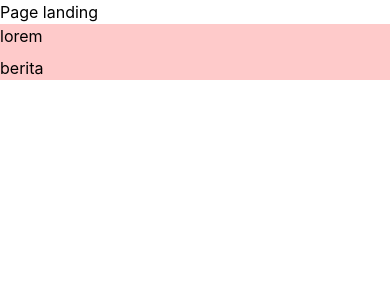
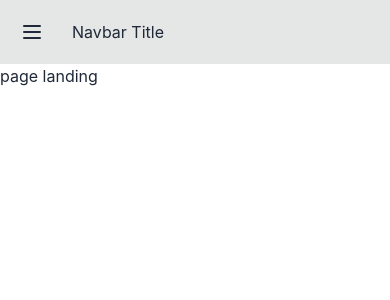
Before and after one commit to TA-Aplikasi-Pengiriman-Barang/predecessor-user-client, a Next.js app: page / in a window 390 px wide. Shown: the top 300 px of the page. Built offline with nearby package versions, Linux system fonts and the light colour scheme.

Commit message:
layout navburger

```diff
--- /dev/null
+++ b/components/Layout/index.tsx
@@ -0,0 +1,64 @@
+import Link from "next/link";
+import { ReactNode } from "react";
+
+import Sidebar from "../Sidebar";
+
+interface LayoutProps {
+  children: ReactNode;
+}
+
+export default function Layout(props: LayoutProps) {
+  const { children } = props;
+  return (
+    <div className="drawer">
+      <input id="my-drawer-3" type="checkbox" className="drawer-toggle" />
+      <div className="drawer-content flex flex-col">
+        {/* <!-- Navbar --> */}
+        <div className="w-full navbar bg-base-300">
+          <div className="flex-none lg:hidden">
+            <label htmlFor="my-drawer-3" className="btn btn-square btn-ghost">
+              <svg
+                xmlns="http://www.w3.org/2000/svg"
+                fill="none"
+                viewBox="0 0 24 24"
+                className="inline-block w-6 h-6 stroke-current"
+              >
+                <path
+                  strokeLinecap="round"
+                  strokeLinejoin="round"
+                  strokeWidth="2"
+                  d="M4 6h16M4 12h16M4 18h16"
+                ></path>
+              </svg>
+            </label>
+          </div>
+          <div className="flex-1 px-2 mx-2">Navbar Title</div>
+          <div className="flex-none hidden lg:block px-2">
+            <ul className="menu menu-horizontal space-x-2">
+              <Link href="/">Beranda</Link>
+              <Link href="/berita">Berita Bikun</Link>
+              <Link href="/"></Link>
+              <Link href="/">Rute Bikun</Link>
+              <Link href="/">Jadwal Bikun</Link>
+              <Link href="/">Bantuan</Link>
+            </ul>
+          </div>
+        </div>
+        {/* <!-- Page content here --> */}
+        {children}
+      </div>
+      <div className="drawer-side">
+        <label htmlFor="my-drawer-3" className="drawer-overlay"></label>
+        <ul className="menu p-4 w-80 bg-base-100">
+          {/* <!-- Sidebar content here --> */}
+          <Link href="/">Beranda</Link>
+          <Link href="/berita">Berita Bikun</Link>
+          <Link href="/"></Link>
+          <Link href="/">Rute Bikun</Link>
+          <Link href="/">Jadwal Bikun</Link>
+          <Link href="/">Bantuan</Link>
+        </ul>
+      </div>
+    </div>
+  );
+}
--- a/components/Sidebar/index.tsx
+++ b/components/Sidebar/index.tsx
@@ -1,10 +1,57 @@
-import Link from "next/link"
+import Link from "next/link";
 
 export default function sidebar() {
   return (
-    <div className="flex flex-col space-y-2 bg-red-200">
-        <Link href="/">lorem</Link>
-        <Link href="/berita">berita</Link>
-    </div>
-  )
+    <></>
+    // <div className="drawer">
+    //   <input id="my-drawer-3" type="checkbox" className="drawer-toggle" />
+    //   <div className="drawer-content flex flex-col">
+    //     {/* <!-- Navbar --> */}
+    //     <div className="w-full navbar bg-base-300">
+    //       <div className="flex-none lg:hidden">
+    //         <label htmlFor="my-drawer-3" className="btn btn-square btn-ghost">
+    //           <svg
+    //             xmlns="http://www.w3.org/2000/svg"
+    //             fill="none"
+    //             viewBox="0 0 24 24"
+    //             className="inline-block w-6 h-6 stroke-current"
+    //           >
+    //             <path
+    //               strokeLinecap="round"
+    //               strokeLinejoin="round"
+    //               strokeWidth="2"
+    //               d="M4 6h16M4 12h16M4 18h16"
+    //             ></path>
+    //           </svg>
+    //         </label>
+    //       </div>
+    //       <div className="flex-1 px-2 mx-2">Navbar Title</div>
+    //       <div className="flex-none hidden lg:block px-2">
+    //         <ul className="menu menu-horizontal space-x-2">
+    //           <Link href="/">Beranda</Link>
+    //           <Link href="/berita">Berita Bikun</Link>
+    //           <Link href="/"></Link>
+    //           <Link href="/">Rute Bikun</Link>
+    //           <Link href="/">Jadwal Bikun</Link>
+    //           <Link href="/">Bantuan</Link>
+    //         </ul>
+    //       </div>
+    //     </div>
+    //     {/* <!-- Page content here --> */}
+    //     Content
+    //   </div>
+    //   <div className="drawer-side">
+    //     <label htmlFor="my-drawer-3" className="drawer-overlay"></label>
+    //     <ul className="menu p-4 w-80 bg-base-100">
+    //       {/* <!-- Sidebar content here --> */}
+    //       <Link href="/">Beranda</Link>
+    //       <Link href="/berita">Berita Bikun</Link>
+    //       <Link href="/"></Link>
+    //       <Link href="/">Rute Bikun</Link>
+    //       <Link href="/">Jadwal Bikun</Link>
+    //       <Link href="/">Bantuan</Link>
+    //     </ul>
+    //   </div>
+    // </div>
+  );
 }
--- a/pages/berita.tsx
+++ b/pages/berita.tsx
@@ -1,7 +1,9 @@
-
+import Layout from "../components/Layout";
 
 export default function berita() {
   return (
-    <div>berita</div>
-  )
+    <Layout>
+      <div>page berita</div>
+    </Layout>
+  );
 }
--- a/pages/index.tsx
+++ b/pages/index.tsx
@@ -1,7 +1,8 @@
-import Head from 'next/head'
-import Image from 'next/image'
-import styles from '../styles/Home.module.css'
-import Sidebar from '../components/Sidebar'
+import Head from "next/head";
+import Image from "next/image";
+import styles from "../styles/Home.module.css";
+import Sidebar from "../components/Sidebar";
+import Layout from "../components/Layout";
 
 export default function Home() {
   return (
@@ -68,9 +69,10 @@ export default function Home() {
     //     </a>
     //   </footer>
     // </div>
-    <div>
-      Page landing
-      <Sidebar />
-    </div>
-  )
+    <>
+      <Layout>
+      <div>page landing</div>
+      </Layout>
+    </>
+  );
 }
--- a/tailwind.config.js
+++ b/tailwind.config.js
@@ -6,7 +6,16 @@ module.exports = {
     "./components/**/*.{js,ts,jsx,tsx}",
   ],
   theme: {
-    extend: {},
+    extend: {
+      colors:{
+        'blue-primary': '#243c5a',
+        'blue-secondary': '#243c5a',
+        'red-primary': '#243c5a',
+        'yellow-primary': '#243c5a',
+        'grey-primary': '#243c5a',
+        'black-primary': '#243c5a',
+      }
+    },
   },
-  plugins: [],
+  plugins: [require("daisyui")],
 }
```
